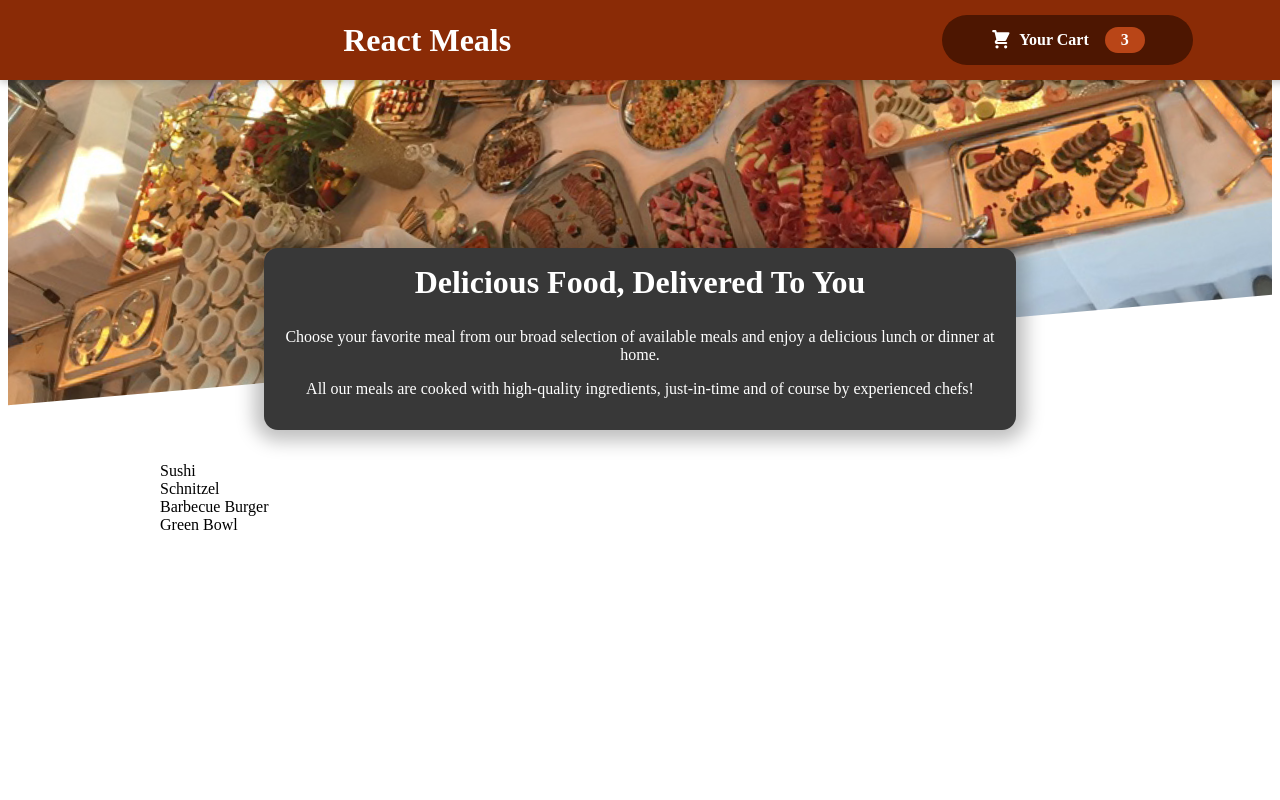
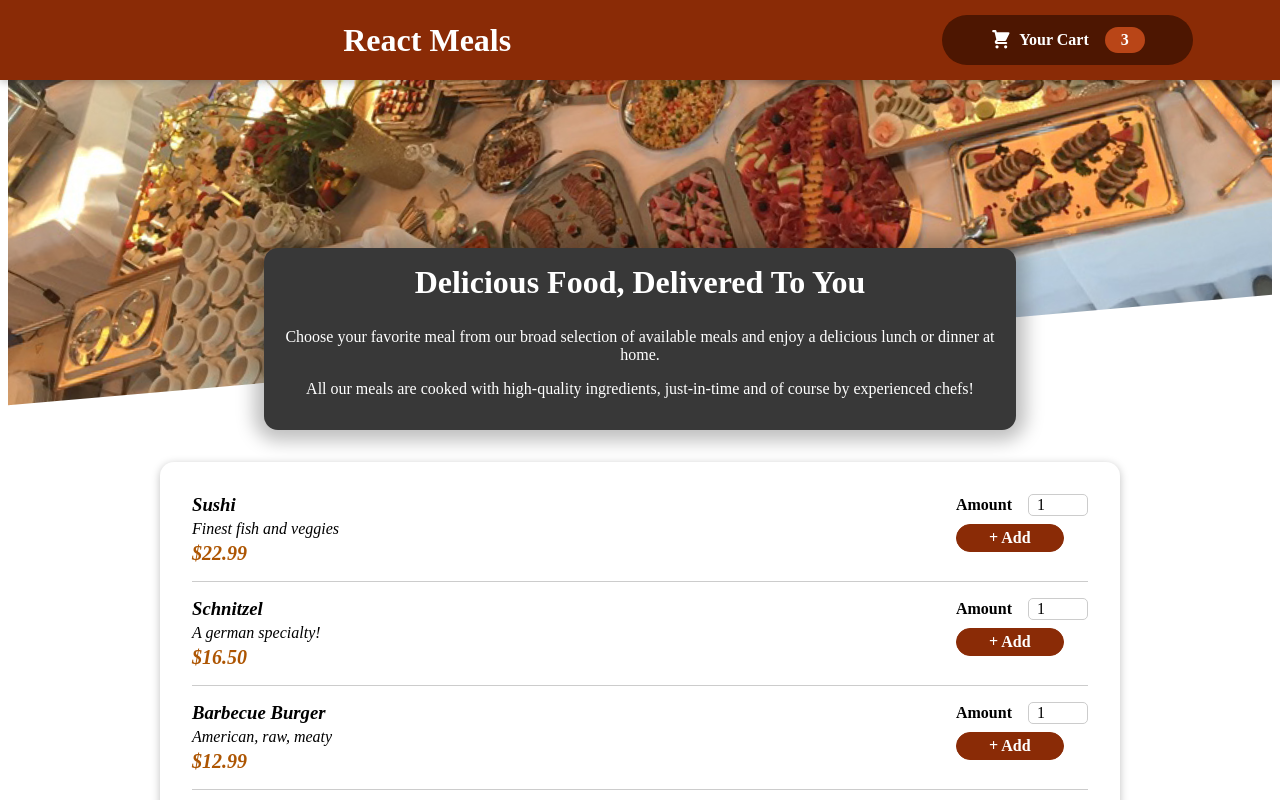
Before and after one commit to KeshavBansal21/Food_Order_App, a React (Create React App) app in the folder food_order_app/: page / in a window 1280 px wide. Shown: the top 800 px of the page. Built offline with nearby package versions, Linux system fonts and the light colour scheme.

Commit message:
MealItem form implemented

```diff
--- a/food_order_app/src/components/Meals/AvailableMeals.js
+++ b/food_order_app/src/components/Meals/AvailableMeals.js
@@ -1,6 +1,7 @@
 import classes from "./AvailableMeals.module.css";
 import MealsSummary from "./MealsSummary";
-
+import MeaslItem from "./MealsItem/Mealitem";
+import Card from "../UI/Card";
 const DUMMY_MEALS = [
   {
     id: "m1",
@@ -32,9 +33,20 @@
   // const mealsList =
   return (
     <section className={classes.meals}>
-      <ul>
-        {DUMMY_MEALS.map((meal) => <li>{meal.name}</li>)}
-      </ul>
+      <Card>
+        <ul>
+          {DUMMY_MEALS.map((meal) => (
+            <MeaslItem
+              key={meal.id}
+              name={meal.name}
+              description={meal.description}
+              price={meal.price}
+            >
+              {meal.price}
+            </MeaslItem>
+          ))}
+        </ul>
+      </Card>
     </section>
   );
 };
--- /dev/null
+++ b/food_order_app/src/components/Meals/MealsItem/MealItem.module.css
@@ -0,0 +1,22 @@
+.meal {
+    display: flex;
+    justify-content: space-between;
+    margin: 1rem;
+    padding-bottom: 1rem;
+    border-bottom: 1px solid #ccc;
+  }
+
+  .meal h3 {
+    margin: 0 0 0.25rem 0;
+  }
+
+  .description {
+    font-style: italic;
+  }
+
+  .price {
+    margin-top: 0.25rem;
+    font-weight: bold;
+    color: #ad5502;
+    font-size: 1.25rem;
+  }
--- /dev/null
+++ b/food_order_app/src/components/Meals/MealsItem/MealItemForm.js
@@ -0,0 +1,23 @@
+import Input from "../../UI/Input";
+import classes from "./MealItemForm.module.css";
+
+const MealItemForm = (props) => {
+  return (
+    <form className={classes.form}>
+      <Input
+        label='Amount'
+        input={{
+          id: "amount_" + props.id,
+          type: "number",
+          min: "1",
+          max: "5",
+          step: "1",
+          defaultValue: "1",
+        }}
+      />
+      <button>+ Add</button>
+    </form>
+  );
+};
+
+export default MealItemForm;
--- /dev/null
+++ b/food_order_app/src/components/Meals/MealsItem/MealItemForm.module.css
@@ -0,0 +1,21 @@
+
+.form {
+    text-align: right;
+  }
+
+  .form button {
+    font: inherit;
+    cursor: pointer;
+    background-color: #8a2b06;
+    border: 1px solid #8a2b06;
+    color: white;
+    padding: 0.25rem 2rem;
+    border-radius: 20px;
+    font-weight: bold;
+  }
+
+  .form button:hover,
+  .form button:active {
+    background-color: #641e03;
+    border-color: #641e03;
+  }
--- /dev/null
+++ b/food_order_app/src/components/Meals/MealsItem/Mealitem.js
@@ -0,0 +1,20 @@
+import classes from './MealItem.module.css';
+import MealItemForm from './MealItemForm';
+
+const MeaslItem = (props)=>{
+    const price = `$${props.price.toFixed(2)}`;
+    return(
+        <li className={classes.meal}>
+            <div className={classes.description}>
+                <h3>{props.name}</h3>
+                <div className ={classes.description}>{props.description}</div>
+                <div className = {classes.price}>{price}</div>
+            </div>
+            <div>
+                <MealItemForm id ={props.id}/>
+            </div>
+        </li>
+    )
+}
+
+export default MeaslItem;
--- /dev/null
+++ b/food_order_app/src/components/UI/Card.js
@@ -0,0 +1,6 @@
+import classes from './Card.module.css'
+
+const Card = (props)=>{
+    return <div className = {classes.card}>{props.children}</div>
+}
+ export default Card;
--- /dev/null
+++ b/food_order_app/src/components/UI/Card.module.css
@@ -0,0 +1,6 @@
+.card {
+    padding: 1rem;
+    box-shadow: 0 2px 8px rgba(0, 0, 0, 0.25);
+    border-radius: 14px;
+    background-color: white;
+  }
--- /dev/null
+++ b/food_order_app/src/components/UI/Input.js
@@ -0,0 +1,15 @@
+
+// spread opertor used because it convert {type:"text"} into type="text"
+import classes from './Input.module.css';
+
+const Input = (props) =>{
+    return(
+        <div className={classes.input}>
+            <label htmlFor={props.input.id} >{props.label}</label>
+            <input {...props.input} />
+        </div>
+
+    )
+}
+
+export default Input;
--- /dev/null
+++ b/food_order_app/src/components/UI/Input.module.css
@@ -0,0 +1,18 @@
+.input {
+    display: flex;
+    align-items: center;
+    margin-bottom: 0.5rem;
+  }
+
+  .input label {
+    font-weight: bold;
+    margin-right: 1rem;
+  }
+
+  .input input {
+    width: 3rem;
+    border-radius: 5px;
+    border: 1px solid #ccc;
+    font: inherit;
+    padding-left: 0.5rem;
+  }
```
